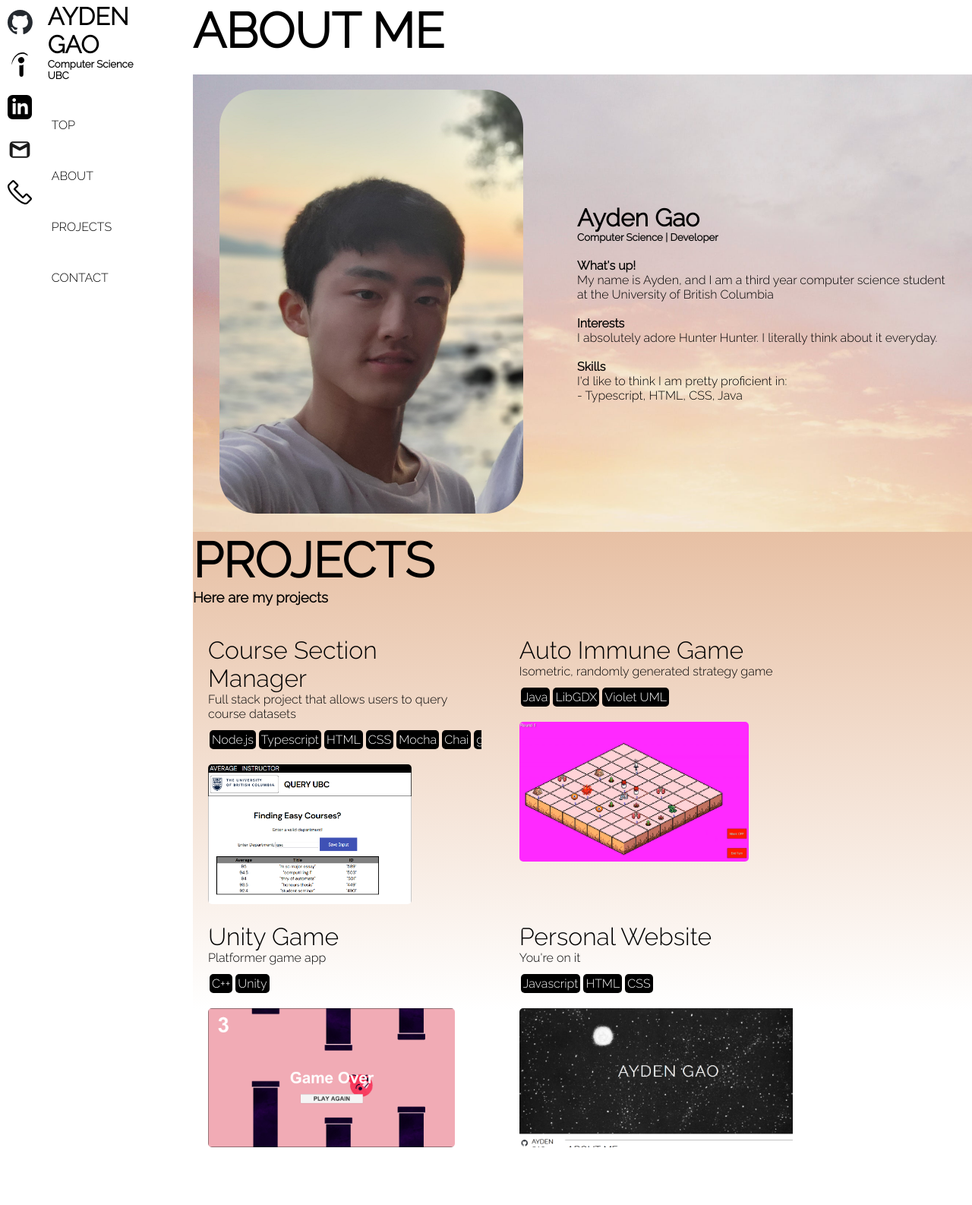
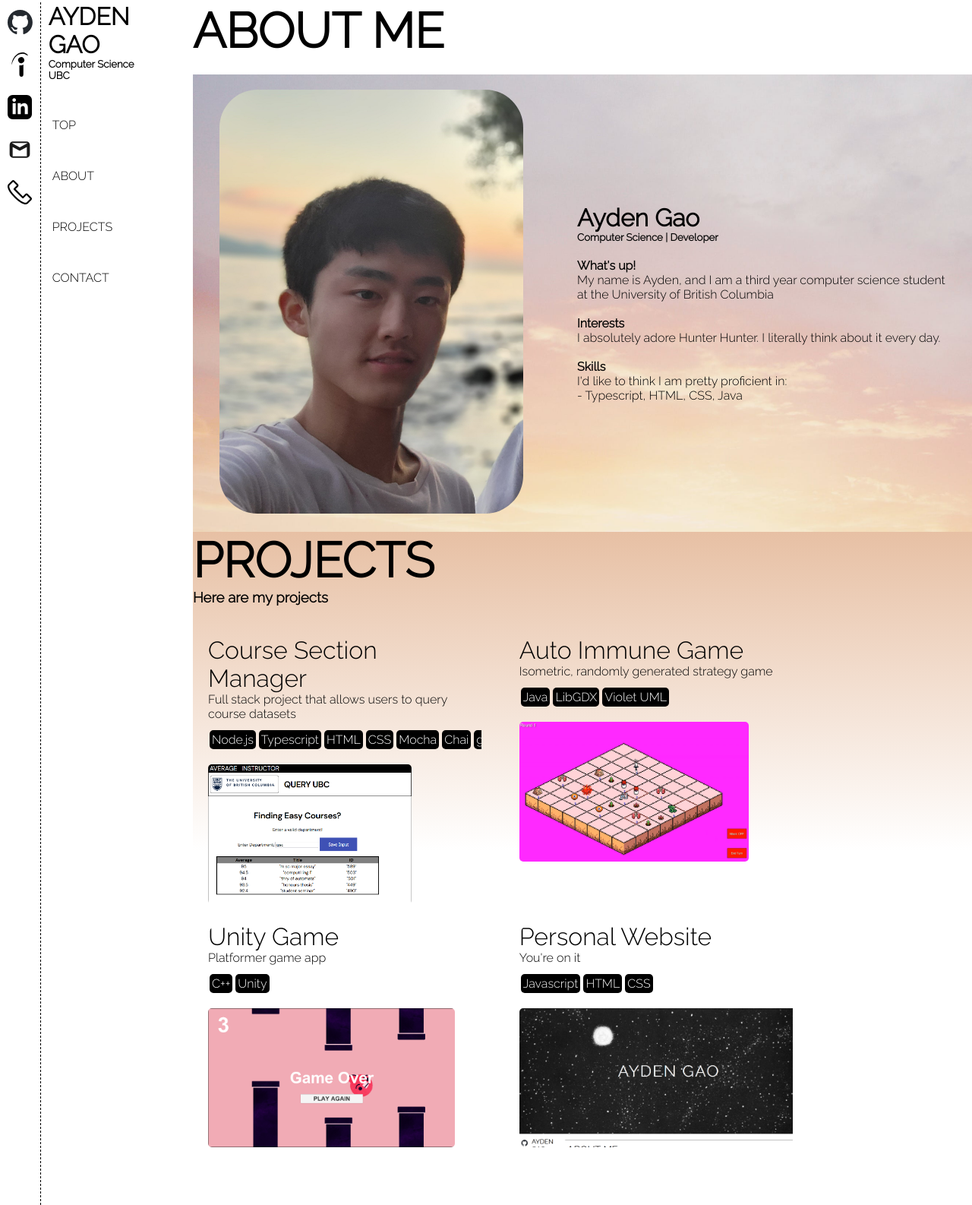
Before and after one commit to aydengao/aydengao.github.io, a plain HTML site: page docs/index.html in a window 1280 px wide. Shown: the part 817-2403 px from the top of the page at 76% size. Drawn offline with Linux system fonts and the light colour scheme.

Commit message:
added styling and fixed spelling

```diff
--- a/docs/index.css
+++ b/docs/index.css
@@ -71,6 +71,7 @@ html {
 }
 #links{
     background-color: white;
+    border-right: black dashed 1px;
 }
 .imageLinks {
     top: 10px;
@@ -160,7 +161,7 @@ html {
 #projects {
     display: flex;
     flex-direction: column;
-    background: linear-gradient(#e7c0a4, #FFFFFF, #FFFFFF);
+    background: linear-gradient(#e7c0a4, #FFFFFF, #FFFFFF, #FFFFFF);
 }
 
 .projectText {
--- a/docs/index.html
+++ b/docs/index.html
@@ -68,7 +68,7 @@
                         at the University of British Columbia <br>
                         <br>
                         <b> Interests </b> <br>
-                        I absolutely adore Hunter Hunter. I literally think about it everyday.<br>
+                        I absolutely adore Hunter Hunter. I literally think about it every day.<br>
 
                         <br>
                         <b> Skills </b> <br>
```
